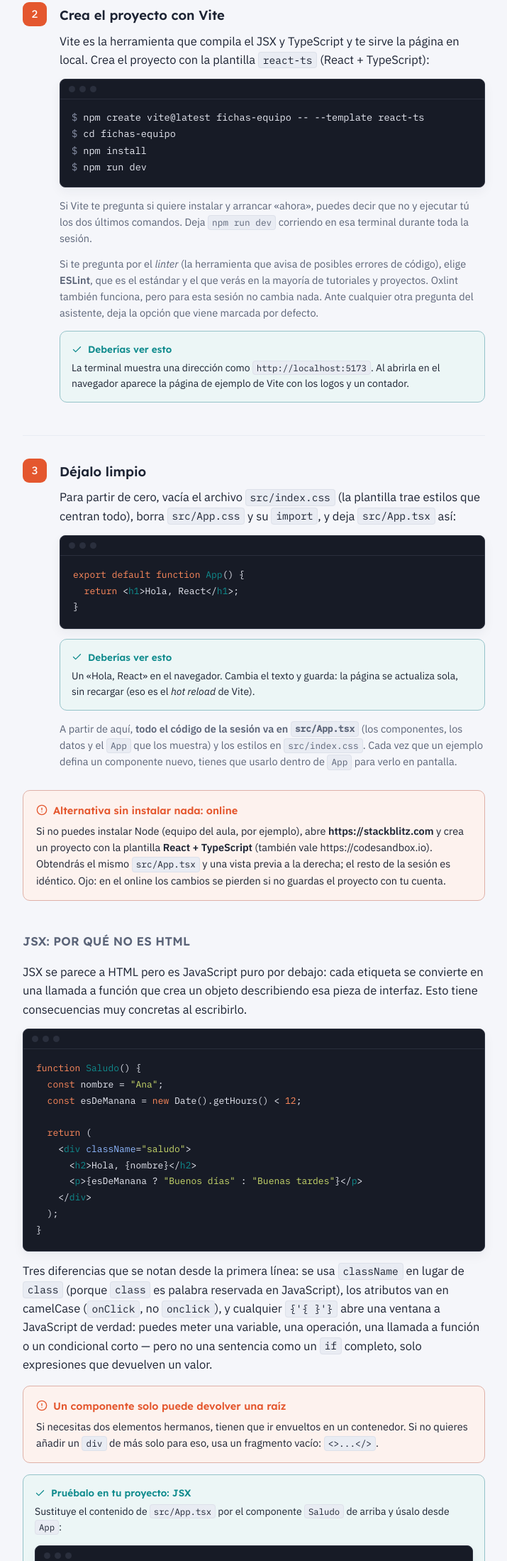
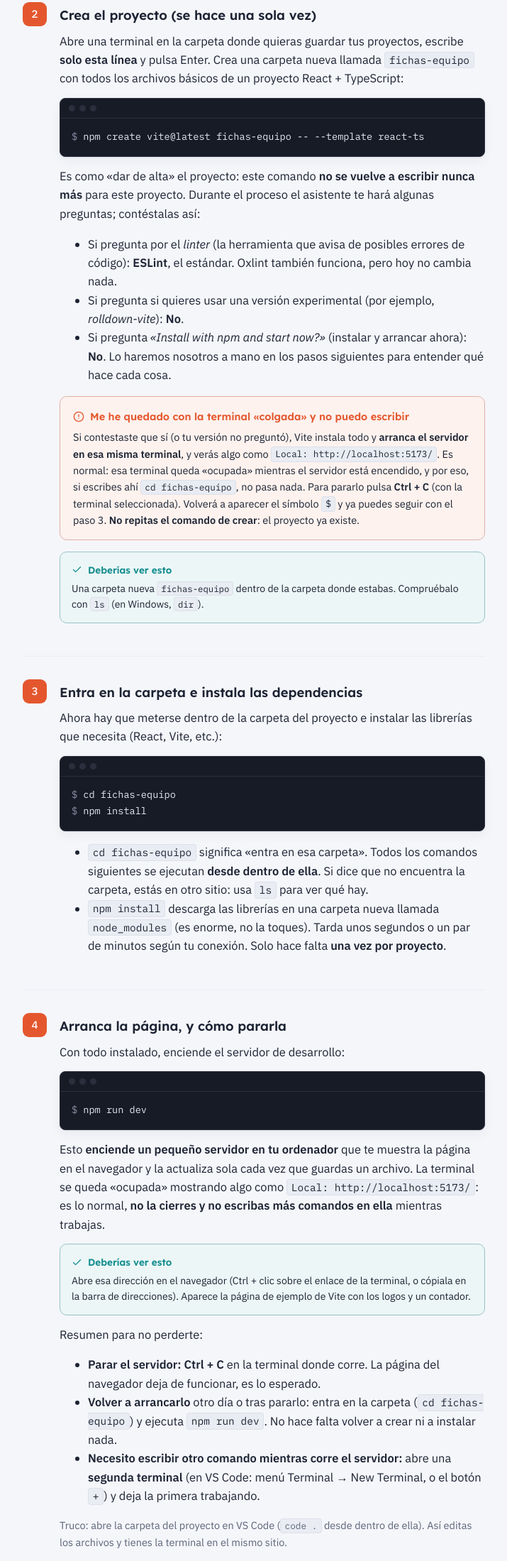
Before and after one commit to poliestireno/VARIOS_2026, a plain HTML site: page clase-react-native-material2/sesion-07-primeros-componentes.html in a window 1280 px wide. Shown: the part 1331-3530 px from the top of the page at 71% size, without its empty margins (282-997 px from the left). Drawn offline with Linux system fonts and the light colour scheme.

Commit message:
Sesión 07 RN: pasos de Vite explicados desde cero (crear, instalar, arrancar, parar)

```diff
--- a/clase-react-native-material2/sesion-07-primeros-componentes.html
+++ b/clase-react-native-material2/sesion-07-primeros-componentes.html
@@ -629,25 +629,72 @@
     <div class="step">
       <div class="step-chip">2</div>
       <div class="step-body">
-        <h3>Crea el proyecto con Vite</h3>
-        <p>Vite es la herramienta que compila el JSX y TypeScript y te sirve la página en local. Crea el proyecto con la plantilla <code class="inline">react-ts</code> (React + TypeScript):</p>
+        <h3>Crea el proyecto (se hace una sola vez)</h3>
+        <p>Abre una terminal en la carpeta donde quieras guardar tus proyectos, escribe <strong>solo esta línea</strong> y pulsa Enter. Crea una carpeta nueva llamada <code class="inline">fichas-equipo</code> con todos los archivos básicos de un proyecto React + TypeScript:</p>
         <div class="term">
 <div class="term-bar"><span></span><span></span><span></span></div>
-<pre><code><span class="prompt">$ </span>npm create vite@latest fichas-equipo -- --template react-ts
-<span class="prompt">$ </span>cd fichas-equipo
-<span class="prompt">$ </span>npm install
-<span class="prompt">$ </span>npm run dev</code></pre>
-</div>        <p class="small">Si Vite te pregunta si quiere instalar y arrancar «ahora», puedes decir que no y ejecutar tú los dos últimos comandos. Deja <code class="inline">npm run dev</code> corriendo en esa terminal durante toda la sesión.</p>
-        <p class="small">Si te pregunta por el <em>linter</em> (la herramienta que avisa de posibles errores de código), elige <strong>ESLint</strong>, que es el estándar y el que verás en la mayoría de tutoriales y proyectos. Oxlint también funciona, pero para esta sesión no cambia nada. Ante cualquier otra pregunta del asistente, deja la opción que viene marcada por defecto.</p>
+<pre><code><span class="prompt">$ </span>npm create vite@latest fichas-equipo -- --template react-ts</code></pre>
+</div>
+        <p>Es como «dar de alta» el proyecto: este comando <strong>no se vuelve a escribir nunca más</strong> para este proyecto. Durante el proceso el asistente te hará algunas preguntas; contéstalas así:</p>
+        <ul>
+          <li>Si pregunta por el <em>linter</em> (la herramienta que avisa de posibles errores de código): <strong>ESLint</strong>, el estándar. Oxlint también funciona, pero hoy no cambia nada.</li>
+          <li>Si pregunta si quieres usar una versión experimental (por ejemplo, <em>rolldown-vite</em>): <strong>No</strong>.</li>
+          <li>Si pregunta <em>«Install with npm and start now?»</em> (instalar y arrancar ahora): <strong>No</strong>. Lo haremos nosotros a mano en los pasos siguientes para entender qué hace cada cosa.</li>
+        </ul>
+        <div class="callout">
+          <div class="callout-title"><svg viewBox="0 0 24 24" fill="none" stroke="currentColor" stroke-width="2" stroke-linecap="round" stroke-linejoin="round"><circle cx="12" cy="12" r="10"></circle><line x1="12" y1="8" x2="12" y2="12"></line><line x1="12" y1="16" x2="12.01" y2="16"></line></svg> Me he quedado con la terminal «colgada» y no puedo escribir</div>
+          <p>Si contestaste que sí (o tu versión no preguntó), Vite instala todo y <strong>arranca el servidor en esa misma terminal</strong>, y verás algo como <code class="inline">Local: http://localhost:5173/</code>. Es normal: esa terminal queda «ocupada» mientras el servidor está encendido, y por eso, si escribes ahí <code class="inline">cd fichas-equipo</code>, no pasa nada. Para pararlo pulsa <strong>Ctrl + C</strong> (con la terminal seleccionada). Volverá a aparecer el símbolo <code class="inline">$</code> y ya puedes seguir con el paso 3. <strong>No repitas el comando de crear</strong>: el proyecto ya existe.</p>
+        </div>
         <div class="checkpoint">
           <div class="checkpoint-title"><svg viewBox="0 0 24 24" fill="none" stroke="currentColor" stroke-width="2" stroke-linecap="round" stroke-linejoin="round"><polyline points="20 6 9 17 4 12"></polyline></svg> Deberías ver esto</div>
-          <p>La terminal muestra una dirección como <code class="inline">http://localhost:5173</code>. Al abrirla en el navegador aparece la página de ejemplo de Vite con los logos y un contador.</p>
+          <p>Una carpeta nueva <code class="inline">fichas-equipo</code> dentro de la carpeta donde estabas. Compruébalo con <code class="inline">ls</code> (en Windows, <code class="inline">dir</code>).</p>
         </div>
       </div>
     </div>
 
     <div class="step">
       <div class="step-chip">3</div>
+      <div class="step-body">
+        <h3>Entra en la carpeta e instala las dependencias</h3>
+        <p>Ahora hay que meterse dentro de la carpeta del proyecto e instalar las librerías que necesita (React, Vite, etc.):</p>
+        <div class="term">
+<div class="term-bar"><span></span><span></span><span></span></div>
+<pre><code><span class="prompt">$ </span>cd fichas-equipo
+<span class="prompt">$ </span>npm install</code></pre>
+</div>
+        <ul>
+          <li><code class="inline">cd fichas-equipo</code> significa «entra en esa carpeta». Todos los comandos siguientes se ejecutan <strong>desde dentro de ella</strong>. Si dice que no encuentra la carpeta, estás en otro sitio: usa <code class="inline">ls</code> para ver qué hay.</li>
+          <li><code class="inline">npm install</code> descarga las librerías en una carpeta nueva llamada <code class="inline">node_modules</code> (es enorme, no la toques). Tarda unos segundos o un par de minutos según tu conexión. Solo hace falta <strong>una vez por proyecto</strong>.</li>
+        </ul>
+      </div>
+    </div>
+
+    <div class="step">
+      <div class="step-chip">4</div>
+      <div class="step-body">
+        <h3>Arranca la página, y cómo pararla</h3>
+        <p>Con todo instalado, enciende el servidor de desarrollo:</p>
+        <div class="term">
+<div class="term-bar"><span></span><span></span><span></span></div>
+<pre><code><span class="prompt">$ </span>npm run dev</code></pre>
+</div>
+        <p>Esto <strong>enciende un pequeño servidor en tu ordenador</strong> que te muestra la página en el navegador y la actualiza sola cada vez que guardas un archivo. La terminal se queda «ocupada» mostrando algo como <code class="inline">Local: http://localhost:5173/</code>: es lo normal, <strong>no la cierres y no escribas más comandos en ella</strong> mientras trabajas.</p>
+        <div class="checkpoint">
+          <div class="checkpoint-title"><svg viewBox="0 0 24 24" fill="none" stroke="currentColor" stroke-width="2" stroke-linecap="round" stroke-linejoin="round"><polyline points="20 6 9 17 4 12"></polyline></svg> Deberías ver esto</div>
+          <p>Abre esa dirección en el navegador (Ctrl + clic sobre el enlace de la terminal, o cópiala en la barra de direcciones). Aparece la página de ejemplo de Vite con los logos y un contador.</p>
+        </div>
+        <p>Resumen para no perderte:</p>
+        <ul>
+          <li><strong>Parar el servidor:</strong> <strong>Ctrl + C</strong> en la terminal donde corre. La página del navegador deja de funcionar, es lo esperado.</li>
+          <li><strong>Volver a arrancarlo</strong> otro día o tras pararlo: entra en la carpeta (<code class="inline">cd fichas-equipo</code>) y ejecuta <code class="inline">npm run dev</code>. No hace falta volver a crear ni a instalar nada.</li>
+          <li><strong>Necesito escribir otro comando mientras corre el servidor:</strong> abre una <strong>segunda terminal</strong> (en VS Code: menú Terminal → New Terminal, o el botón <code class="inline">+</code>) y deja la primera trabajando.</li>
+        </ul>
+        <p class="small">Truco: abre la carpeta del proyecto en VS Code (<code class="inline">code .</code> desde dentro de ella). Así editas los archivos y tienes la terminal en el mismo sitio.</p>
+      </div>
+    </div>
+
+    <div class="step">
+      <div class="step-chip">5</div>
       <div class="step-body">
         <h3>Déjalo limpio</h3>
         <p>Para partir de cero, vacía el archivo <code class="inline">src/index.css</code> (la plantilla trae estilos que centran todo), borra <code class="inline">src/App.css</code> y su <code class="inline">import</code>, y deja <code class="inline">src/App.tsx</code> así:</p>
```
